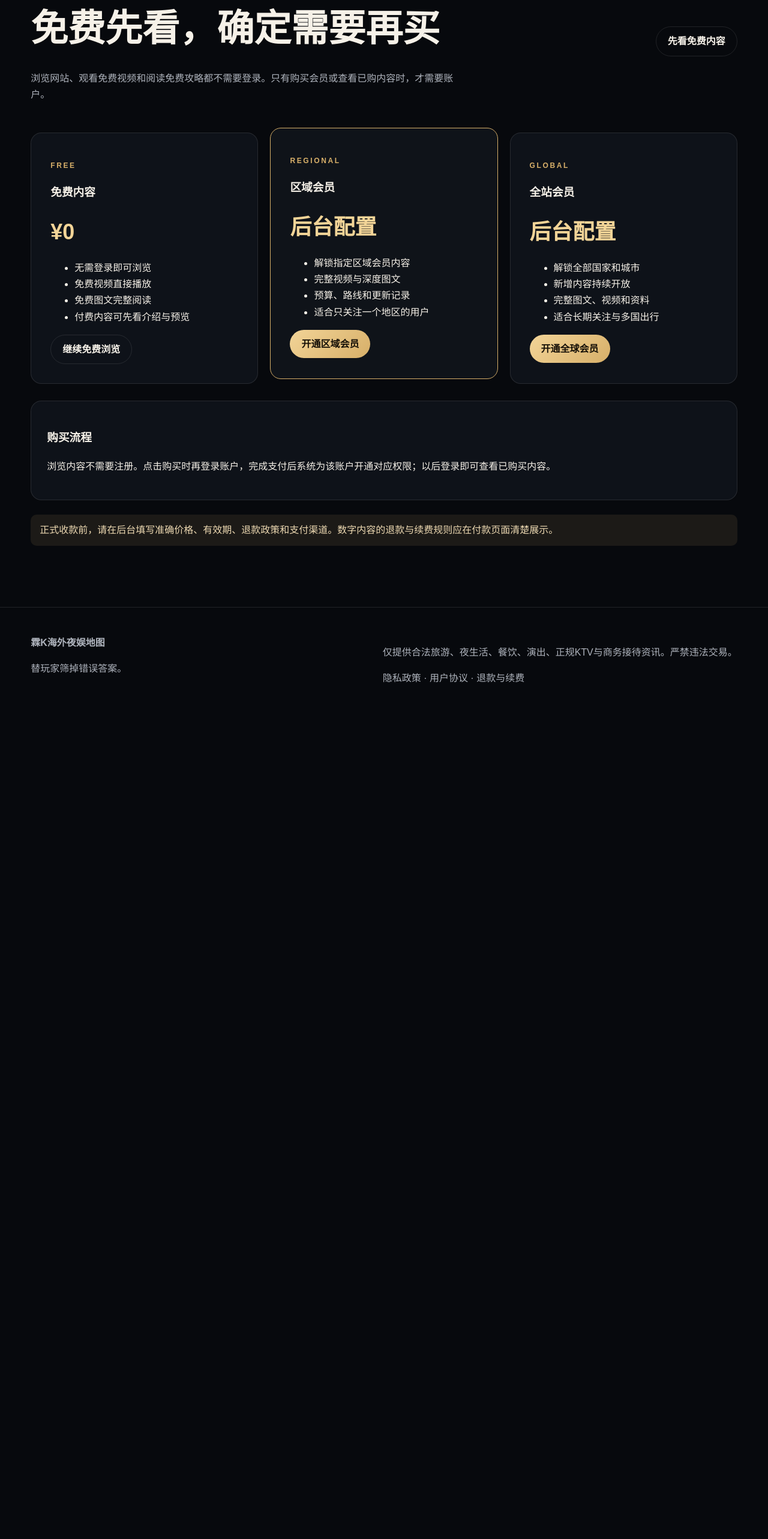
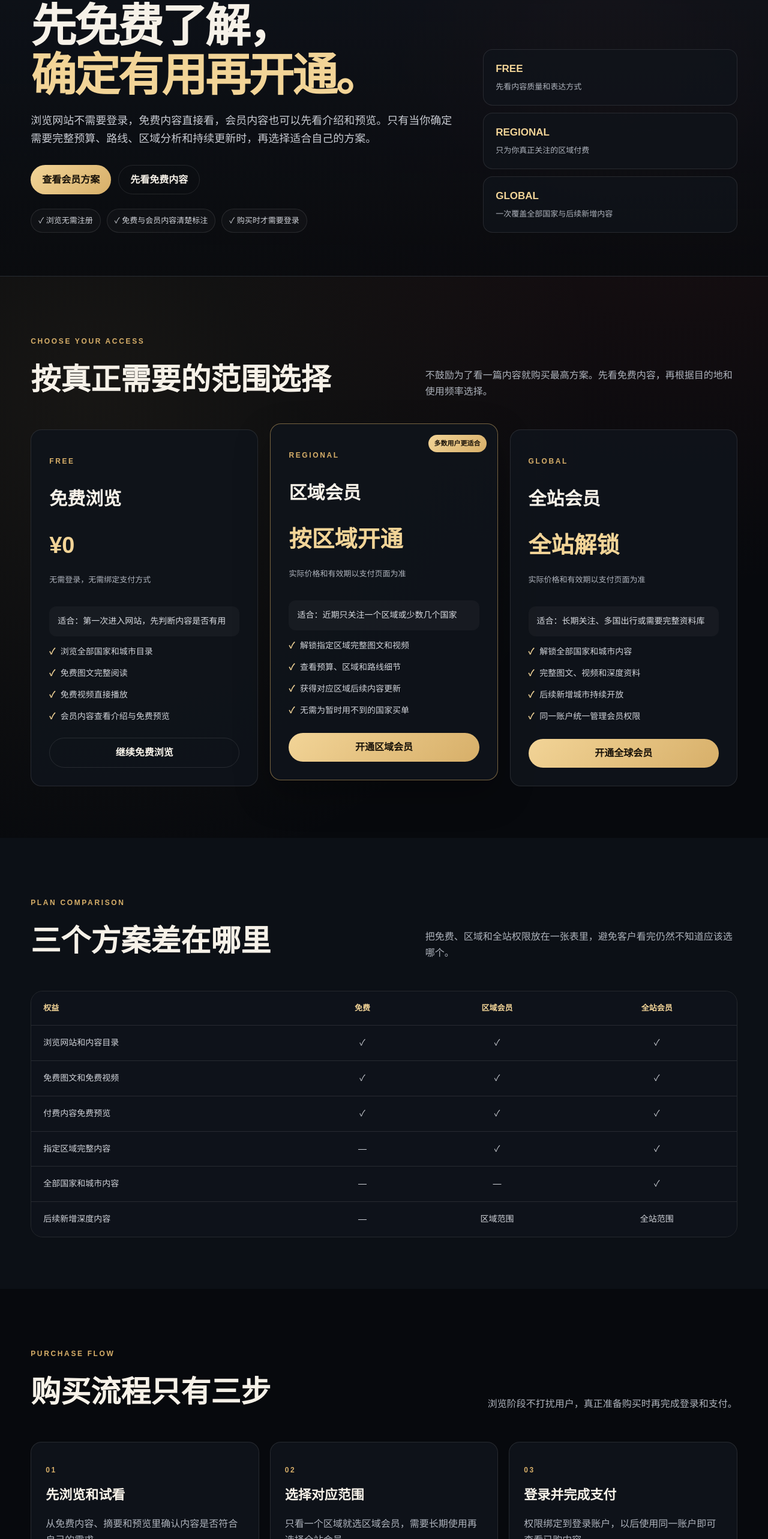
Before and after one commit to aze8565/link-night-pro, a Next.js app: page /membership in a window 1280 px wide. Shown: the part 208-2774 px from the top of the page at 60% size. Before the commit the page ends 1413 px from the top, so only its background shows below. Built offline with nearby package versions, Linux system fonts and the light colour scheme; no server answers.

Commit message:
Redesign membership page with comparison and purchase flow

```diff
--- a/app/membership/page.tsx
+++ b/app/membership/page.tsx
@@ -1,72 +1,233 @@
+import Link from "next/link";
 import { CheckoutButton } from "@/components/checkout-button";
+
+const COMPARISON_ROWS = [
+  ["浏览网站和内容目录", "✓", "✓", "✓"],
+  ["免费图文和免费视频", "✓", "✓", "✓"],
+  ["付费内容免费预览", "✓", "✓", "✓"],
+  ["指定区域完整内容", "—", "✓", "✓"],
+  ["全部国家和城市内容", "—", "—", "✓"],
+  ["后续新增深度内容", "—", "区域范围", "全站范围"],
+] as const;
+
+const FAQS = [
+  {
+    question: "不登录可以浏览网站吗？",
+    answer:
+      "可以。首页、攻略目录、内容标题、摘要以及标注为免费的完整内容，都不要求登录。只有购买或查看已购内容时才需要账户。",
+  },
+  {
+    question: "会员内容在购买前能看到什么？",
+    answer:
+      "可以看到封面、标题、目的地、内容介绍和作者设置的免费预览部分。先确认内容是否适合自己，再决定是否开通。",
+  },
+  {
+    question: "区域会员和全站会员怎么选？",
+    answer:
+      "只关注一个区域或近期只去少数国家，选择区域会员即可；长期关注多个国家和后续新增城市，则更适合全站会员。",
+  },
+  {
+    question: "购买后从哪里查看？",
+    answer:
+      "支付完成后，会员权限会绑定到购买时登录的账户。以后登录同一个账户，即可查看对应范围的完整内容。",
+  },
+] as const;
 
 export default function MembershipPage() {
   return (
-    <main className="section pricing-page">
+    <main className="membership-page">
+      <section className="page-hero membership-hero">
+        <div className="container page-hero-grid">
+          <div>
+            <p className="eyebrow">MEMBERSHIP ACCESS</p>
+            <h1>
+              先免费了解，<br />
+              <span>确定有用再开通。</span>
+            </h1>
+            <p className="page-hero-copy">
+              浏览网站不需要登录，免费内容直接看，会员内容也可以先看介绍和预览。只有当你确定需要完整预算、路线、区域分析和持续更新时，再选择适合自己的方案。
+            </p>
+            <div className="hero-actions">
+              <Link className="btn btn-primary" href="#plans">
+                查看会员方案
+              </Link>
+              <Link className="btn" href="/guides">
+                先看免费内容
+              </Link>
+            </div>
+            <div className="membership-trust-row">
+              <span>✓ 浏览无需注册</span>
+              <span>✓ 免费与会员内容清楚标注</span>
+              <span>✓ 购买时才需要登录</span>
+            </div>
+          </div>
+
+          <div className="hero-proof-grid">
+            <div className="hero-proof">
+              <strong>FREE</strong>
+              <span>先看内容质量和表达方式</span>
+            </div>
+            <div className="hero-proof">
+              <strong>REGIONAL</strong>
+              <span>只为你真正关注的区域付费</span>
+            </div>
+            <div className="hero-proof">
+              <strong>GLOBAL</strong>
+              <span>一次覆盖全部国家与后续新增内容</span>
+            </div>
+          </div>
+        </div>
+      </section>
+
+      <section className="section" id="plans">
         <div className="container">
-        <div className="library-heading">
+          <div className="section-title">
             <div>
-            <p className="eyebrow">MEMBERSHIP</p>
-            <h1>免费先看，确定需要再买</h1>
-            <p className="muted">
-              浏览网站、观看免费视频和阅读免费攻略都不需要登录。只有购买会员或查看已购内容时，才需要账户。
+              <p className="eyebrow">CHOOSE YOUR ACCESS</p>
+              <h2>按真正需要的范围选择</h2>
+            </div>
+            <p>
+              不鼓励为了看一篇内容就购买最高方案。先看免费内容，再根据目的地和使用频率选择。
             </p>
           </div>
-          <a className="btn" href="/videos">先看免费内容</a>
+
+          <div className="plan-grid">
+            <div className="card plan-card">
+              <p className="eyebrow">FREE</p>
+              <h3 className="plan-name">免费浏览</h3>
+              <div className="plan-price">¥0</div>
+              <p className="plan-caption">无需登录，无需绑定支付方式</p>
+              <div className="plan-for">适合：第一次进入网站，先判断内容是否有用</div>
+              <ul className="plan-features">
+                <li>浏览全部国家和城市目录</li>
+                <li>免费图文完整阅读</li>
+                <li>免费视频直接播放</li>
+                <li>会员内容查看介绍与免费预览</li>
+              </ul>
+              <Link href="/guides" className="btn">
+                继续免费浏览
+              </Link>
             </div>
 
-        <div className="pricing-grid">
-          <div className="card pricing-card">
-            <p className="eyebrow">FREE</p>
-            <h3>免费内容</h3>
-            <div className="price">¥0</div>
-            <ul>
-              <li>无需登录即可浏览</li>
-              <li>免费视频直接播放</li>
-              <li>免费图文完整阅读</li>
-              <li>付费内容可先看介绍与预览</li>
-            </ul>
-            <a href="/guides" className="btn">继续免费浏览</a>
-          </div>
-
-          <div className="card pricing-card featured">
+            <div className="card plan-card recommended">
+              <span className="plan-ribbon">多数用户更适合</span>
               <p className="eyebrow">REGIONAL</p>
-            <h3>区域会员</h3>
-            <div className="price">后台配置</div>
-            <ul>
-              <li>解锁指定区域会员内容</li>
-              <li>完整视频与深度图文</li>
-              <li>预算、路线和更新记录</li>
-              <li>适合只关注一个地区的用户</li>
+              <h3 className="plan-name">区域会员</h3>
+              <div className="plan-price">按区域开通</div>
+              <p className="plan-caption">实际价格和有效期以支付页面为准</p>
+              <div className="plan-for">适合：近期只关注一个区域或少数几个国家</div>
+              <ul className="plan-features">
+                <li>解锁指定区域完整图文和视频</li>
+                <li>查看预算、区域和路线细节</li>
+                <li>获得对应区域后续内容更新</li>
+                <li>无需为暂时用不到的国家买单</li>
               </ul>
               <CheckoutButton plan="regional" />
             </div>
 
-          <div className="card pricing-card">
+            <div className="card plan-card">
               <p className="eyebrow">GLOBAL</p>
-            <h3>全站会员</h3>
-            <div className="price">后台配置</div>
-            <ul>
-              <li>解锁全部国家和城市</li>
-              <li>新增内容持续开放</li>
-              <li>完整图文、视频和资料</li>
-              <li>适合长期关注与多国出行</li>
+              <h3 className="plan-name">全站会员</h3>
+              <div className="plan-price">全站解锁</div>
+              <p className="plan-caption">实际价格和有效期以支付页面为准</p>
+              <div className="plan-for">适合：长期关注、多国出行或需要完整资料库</div>
+              <ul className="plan-features">
+                <li>解锁全部国家和城市内容</li>
+                <li>完整图文、视频和深度资料</li>
+                <li>后续新增城市持续开放</li>
+                <li>同一账户统一管理会员权限</li>
               </ul>
               <CheckoutButton plan="global" />
             </div>
           </div>
+        </div>
+      </section>
 
-        <div className="card purchase-note">
-          <h3>购买流程</h3>
-          <p>
-            浏览内容不需要注册。点击购买时再登录账户，完成支付后系统为该账户开通对应权限；以后登录即可查看已购买内容。
-          </p>
+      <section className="section section-alt">
+        <div className="container">
+          <div className="section-title">
+            <div>
+              <p className="eyebrow">PLAN COMPARISON</p>
+              <h2>三个方案差在哪里</h2>
+            </div>
+            <p>把免费、区域和全站权限放在一张表里，避免客户看完仍然不知道应该选哪个。</p>
+          </div>
+
+          <div className="comparison-wrap">
+            <table className="comparison-table">
+              <thead>
+                <tr>
+                  <th>权益</th>
+                  <th>免费</th>
+                  <th>区域会员</th>
+                  <th>全站会员</th>
+                </tr>
+              </thead>
+              <tbody>
+                {COMPARISON_ROWS.map((row) => (
+                  <tr key={row[0]}>
+                    {row.map((cell, index) => (
+                      <td key={`${row[0]}-${index}`}>{cell}</td>
+                    ))}
+                  </tr>
+                ))}
+              </tbody>
+            </table>
+          </div>
+        </div>
+      </section>
+
+      <section className="section">
+        <div className="container">
+          <div className="section-title">
+            <div>
+              <p className="eyebrow">PURCHASE FLOW</p>
+              <h2>购买流程只有三步</h2>
+            </div>
+            <p>浏览阶段不打扰用户，真正准备购买时再完成登录和支付。</p>
+          </div>
+          <div className="buy-steps">
+            <div className="card buy-step">
+              <p className="eyebrow">01</p>
+              <strong>先浏览和试看</strong>
+              <p className="muted">从免费内容、摘要和预览里确认内容是否符合自己的需求。</p>
+            </div>
+            <div className="card buy-step">
+              <p className="eyebrow">02</p>
+              <strong>选择对应范围</strong>
+              <p className="muted">只看一个区域就选区域会员，需要长期使用再选择全站会员。</p>
+            </div>
+            <div className="card buy-step">
+              <p className="eyebrow">03</p>
+              <strong>登录并完成支付</strong>
+              <p className="muted">权限绑定到登录账户，以后使用同一账户即可查看已购内容。</p>
+            </div>
+          </div>
+        </div>
+      </section>
+
+      <section className="section section-alt">
+        <div className="container">
+          <div className="section-title">
+            <div>
+              <p className="eyebrow">COMMON QUESTIONS</p>
+              <h2>购买前常见问题</h2>
+            </div>
+          </div>
+          <div className="faq-grid">
+            {FAQS.map((item) => (
+              <details className="faq-item" key={item.question}>
+                <summary>{item.question}</summary>
+                <p>{item.answer}</p>
+              </details>
+            ))}
           </div>
 
           <p className="notice" style={{ marginTop: 24 }}>
-          正式收款前，请在后台填写准确价格、有效期、退款政策和支付渠道。数字内容的退款与续费规则应在付款页面清楚展示。
+            正式收款前，请在支付页面明确展示准确价格、有效期、退款政策和是否自动续费。数字内容开通后能否退款，应以支付前展示的正式规则为准。
           </p>
         </div>
+      </section>
     </main>
   );
 }
```
Lines whose indentation alone changed are shown as unchanged.
